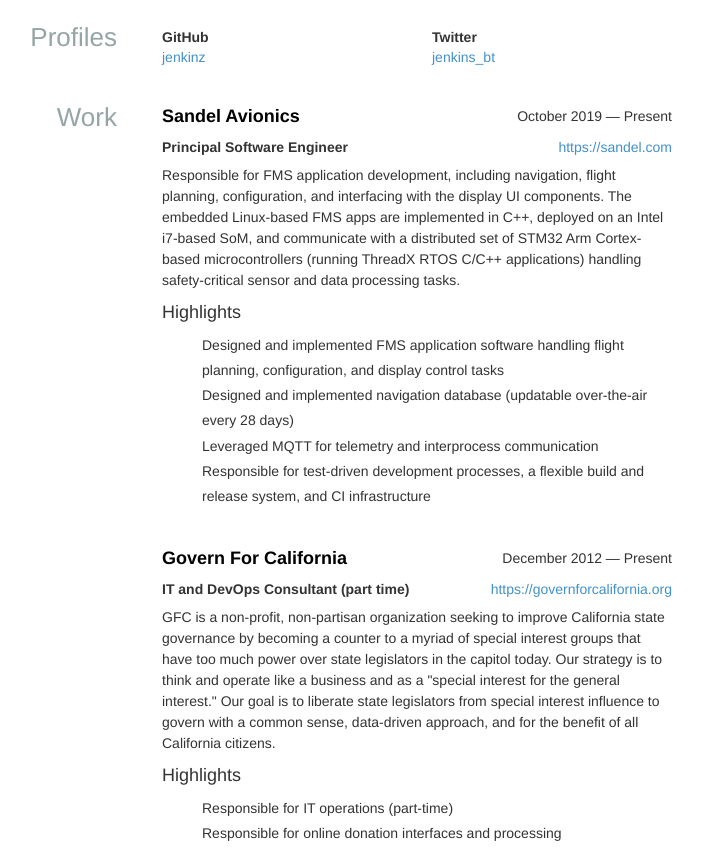
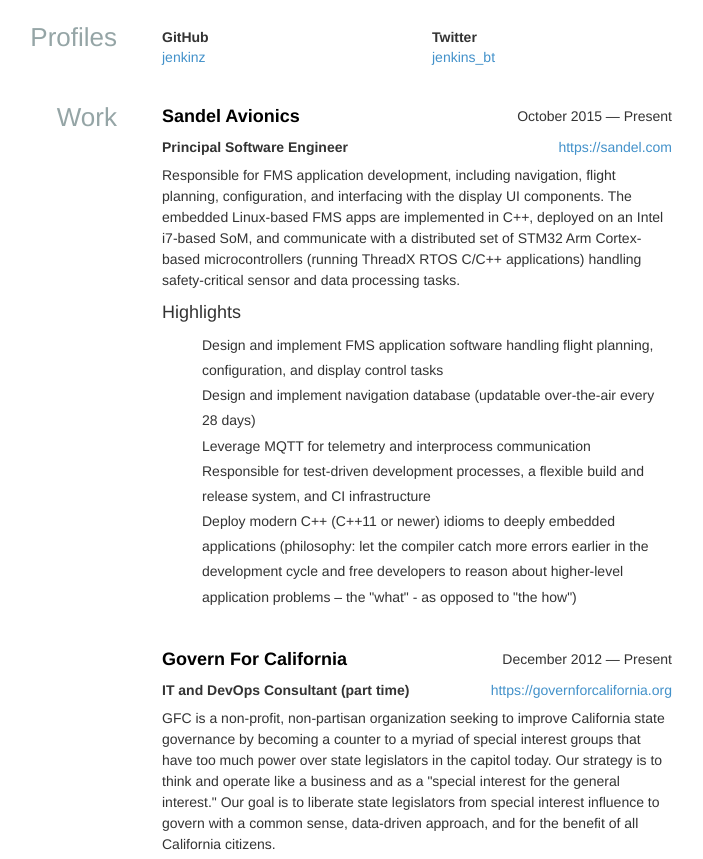
Before and after one commit to jenkinz/jenkinz.github.io, a website: page index.html in a window 1280 px wide. Shown: the part 610-1469 px from the top of the page, without its empty margins (313-1016 px from the left). Drawn offline with nearby package versions, Linux system fonts and the light colour scheme; some icons are missing.

Commit message:
Fix minor issues
- Fix start date for Sandel work
- Make email a link
- Add highlight on modern C++ embedded work

```diff
--- a/index.html
+++ b/index.html
@@ -263,7 +263,7 @@
 				<div class="row">
 					<div class="col-sm-6">
 						<strong>Email</strong>
-						<div class="email">brian@jenkinz.com</div>
+						<div class="email"><a href="mailto:brian@jenkinz.com">brian@jenkinz.com</a></div>
 					</div>
 				</div>
 			</div>
@@ -324,7 +324,7 @@
 						<h4 class="strike-through">
 							<span>Sandel Avionics</span>
 							<span class="date">
-								October 2019 — Present
+								October 2015 — Present
 							</span>
 						</h4>
 						<div class="website pull-right">
@@ -342,13 +342,17 @@
 						</div>
 						<h4>Highlights</h4>
 						<ul class="highlights">
-							<li class="bullet">Designed and implemented FMS application software handling flight
-								planning, configuration, and display control tasks</li>
-							<li class="bullet">Designed and implemented navigation database (updatable over-the-air
-								every 28 days)</li>
-							<li class="bullet">Leveraged MQTT for telemetry and interprocess communication</li>
+							<li class="bullet">Design and implement FMS application software handling flight planning,
+								configuration, and display control tasks</li>
+							<li class="bullet">Design and implement navigation database (updatable over-the-air every 28
+								days)</li>
+							<li class="bullet">Leverage MQTT for telemetry and interprocess communication</li>
 							<li class="bullet">Responsible for test-driven development processes, a flexible build and
 								release system, and CI infrastructure</li>
+							<li class="bullet">Deploy modern C++ (C++11 or newer) idioms to deeply embedded applications
+								(philosophy: let the compiler catch more errors earlier in the development cycle and
+								free developers to reason about higher-level application problems – the &quot;what&quot;
+								- as opposed to &quot;the how&quot;)</li>
 						</ul>
 					</div>
 					<div class="col-sm-12">
@@ -506,6 +510,7 @@
 						</div>
 						<ul class="keywords">
 							<li>git</li>
+							<li>ci</li>
 							<li>cmake</li>
 							<li>platformio</li>
 							<li>static analysis</li>
@@ -521,6 +526,8 @@
 						<ul class="keywords">
 							<li>stm32</li>
 							<li>threadx rtos</li>
+							<li>c</li>
+							<li>c++</li>
 						</ul>
 					</div>
 					<div class="col-sm-6">
```
Also changed, not shown: resume.json (+10 -6 lines), README.md, 2 other files.
